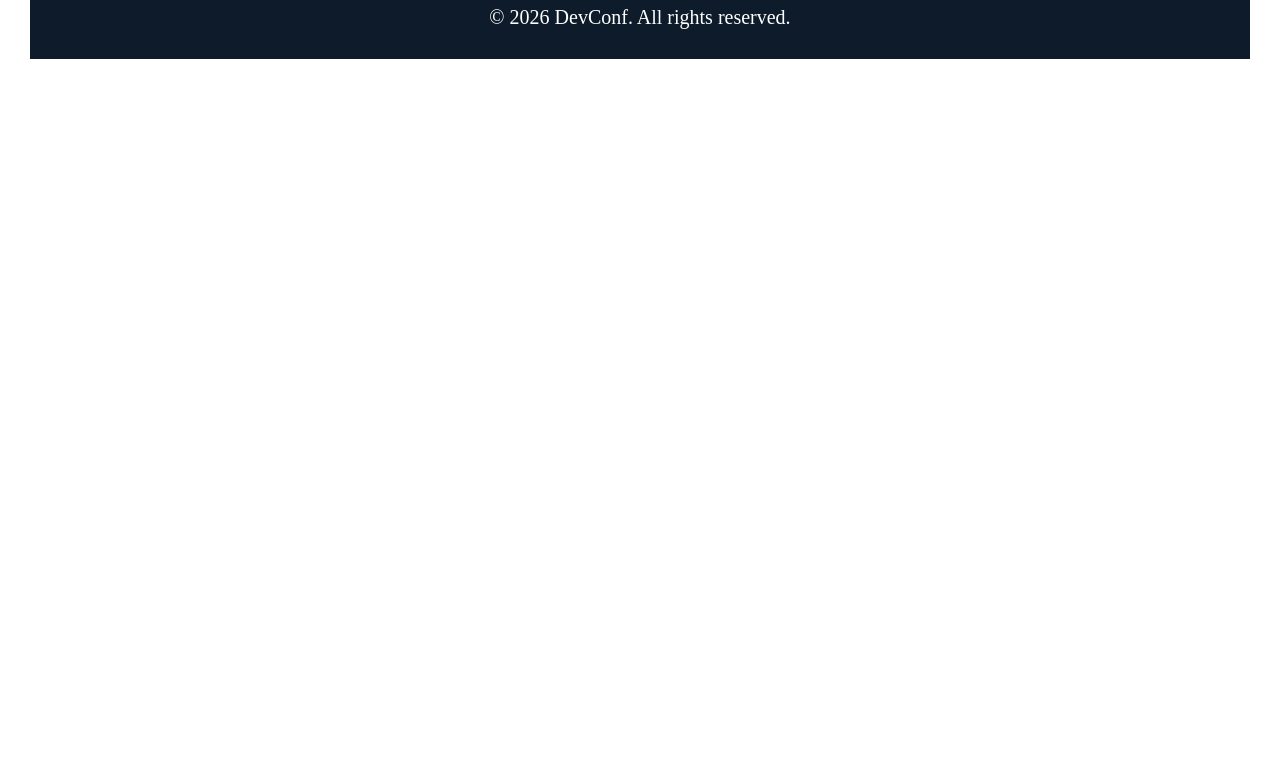
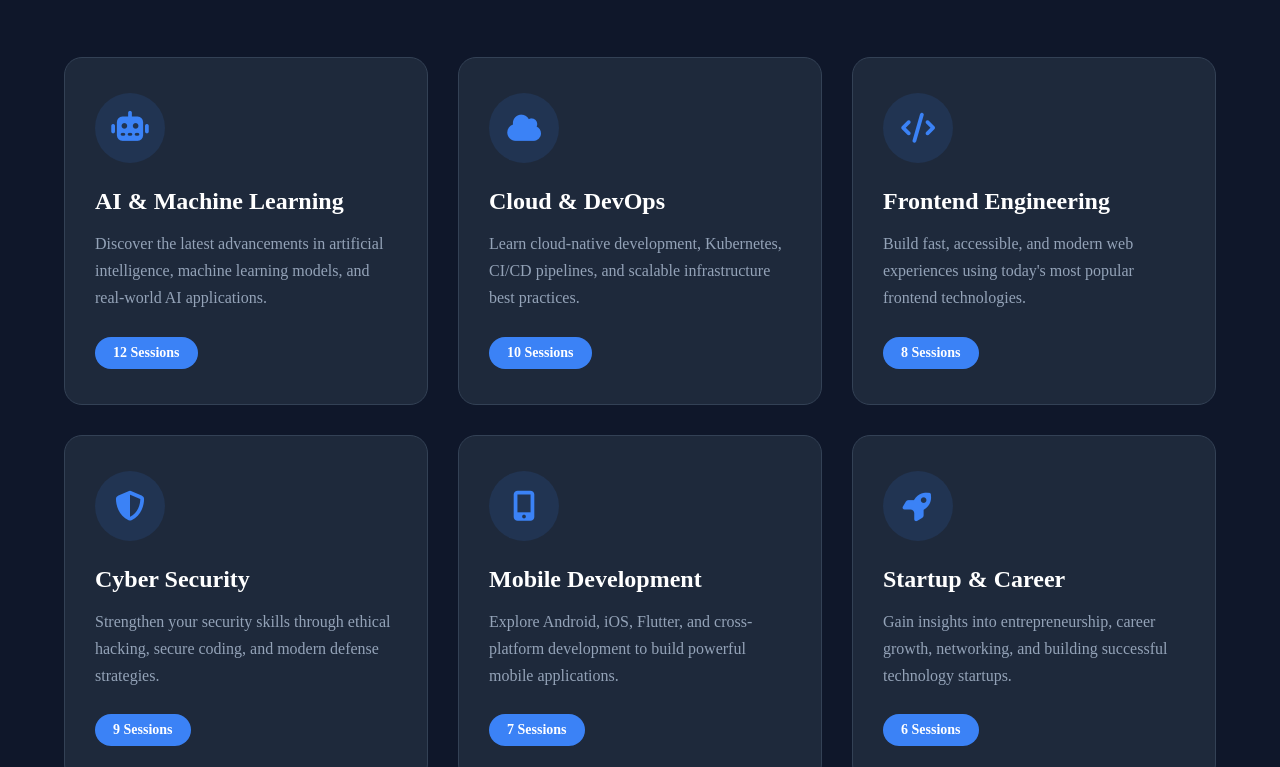
Before and after one commit to ahaduzzaman5503/B14-A01-DevConf-2026, a plain HTML site: page index.html in a window 1280 px wide. Shown: the part 2812-3579 px from the top of the page. Before the commit the page ends 2871 px from the top, so only its background shows below. Drawn offline with Linux system fonts and the light colour scheme.

Commit message:
PLACEHOLDER SECTION — AI CHALLENGE done

```diff
--- a/index.html
+++ b/index.html
@@ -160,10 +160,100 @@
       </div>
     </section>
 
+    <!-- PLACEHOLDER SECTION — AI CHALLENGE -->
+<section class="tracks">
+  <div class="container">
+    <div class="section_heading">
+      <h2>Explore Conference Tracks</h2>
+      <p>
+        Dive into cutting-edge technologies, hands-on workshops, and inspiring
+        sessions led by industry experts.
+      </p>
+    </div>
+
+    <div class="tracks_container">
+
+      <article class="track_card">
+        <div class="track_icon">
+          <i class="fa-solid fa-robot"></i>
+        </div>
+        <h3>AI & Machine Learning</h3>
+        <p>
+          Discover the latest advancements in artificial intelligence, machine
+          learning models, and real-world AI applications.
+        </p>
+        <span class="badge">12 Sessions</span>
+      </article>
+
+      <article class="track_card">
+        <div class="track_icon">
+          <i class="fa-solid fa-cloud"></i>
+        </div>
+        <h3>Cloud & DevOps</h3>
+        <p>
+          Learn cloud-native development, Kubernetes, CI/CD pipelines, and
+          scalable infrastructure best practices.
+        </p>
+        <span class="badge">10 Sessions</span>
+      </article>
+
+      <article class="track_card">
+        <div class="track_icon">
+          <i class="fa-solid fa-code"></i>
+        </div>
+        <h3>Frontend Engineering</h3>
+        <p>
+          Build fast, accessible, and modern web experiences using today's most
+          popular frontend technologies.
+        </p>
+        <span class="badge">8 Sessions</span>
+      </article>
+
+      <article class="track_card">
+        <div class="track_icon">
+          <i class="fa-solid fa-shield-halved"></i>
+        </div>
+        <h3>Cyber Security</h3>
+        <p>
+          Strengthen your security skills through ethical hacking, secure coding,
+          and modern defense strategies.
+        </p>
+        <span class="badge">9 Sessions</span>
+      </article>
+
+      <article class="track_card">
+        <div class="track_icon">
+          <i class="fa-solid fa-mobile-screen-button"></i>
+        </div>
+        <h3>Mobile Development</h3>
+        <p>
+          Explore Android, iOS, Flutter, and cross-platform development to build
+          powerful mobile applications.
+        </p>
+        <span class="badge">7 Sessions</span>
+      </article>
+
+      <article class="track_card">
+        <div class="track_icon">
+          <i class="fa-solid fa-rocket"></i>
+        </div>
+        <h3>Startup & Career</h3>
+        <p>
+          Gain insights into entrepreneurship, career growth, networking, and
+          building successful technology startups.
+        </p>
+        <span class="badge">6 Sessions</span>
+      </article>
+
+    </div>
+  </div>
+</section>
+
     <!-- Footer Section -->
 
-    <footer class="page_container footer_bg">
-      <div class="footer_section">
+    <footer class=" footer_bg">
+      <div class="page_container  ">
+              <div class="footer_section">
         <div class="footer_logo">
           <img src="./assets/logo.png" alt="Footer logo" />
         </div>
@@ -186,6 +276,7 @@
       <div class="copyright_sec">
         <div> &copy; 2026 DevConf. All rights reserved.</div>
       </div>
+      </div>
     </footer>
   </body>
 </html>
--- a/style.css
+++ b/style.css
@@ -219,7 +219,7 @@ button.regester_btn {
 
 /* Footer Section */
 .footer_bg {
-  background-color: #0d1b2a;
+  background-color: #1a5799;
 }
 
 .footer_logo {
@@ -260,3 +260,133 @@ button.regester_btn {
   font-size: 18px;
   gap: 20px;
 }
+
+/* PLACEHOLDER SECTION — AI CHALLENGE */
+
+/*==========================
+    Conference Tracks
+==========================*/
+
+.tracks {
+    padding: 100px 0;
+    background: #0f172a;
+}
+
+.container {
+    width: 90%;
+    max-width: 1200px;
+    margin: auto;
+}
+
+.section_heading {
+    text-align: center;
+    margin-bottom: 60px;
+}
+
+.section_heading h2 {
+    font-size: 42px;
+    color: #ffffff;
+    margin-bottom: 15px;
+}
+
+.section_heading p {
+    color: #94a3b8;
+    max-width: 650px;
+    margin: auto;
+    line-height: 1.7;
+}
+
+.tracks_container {
+    display: grid;
+    grid-template-columns: repeat(3, 1fr);
+    gap: 30px;
+}
+
+.track_card {
+    background: #1e293b;
+    border: 1px solid #334155;
+    border-radius: 18px;
+    padding: 35px 30px;
+    transition: all .35s ease;
+}
+
+.track_card:hover {
+    transform: translateY(-10px);
+    box-shadow: 0 20px 40px rgba(0,0,0,.35);
+    border-color: #3b82f6;
+}
+
+.track_icon {
+    width: 70px;
+    height: 70px;
+    border-radius: 50%;
+    background: rgba(59,130,246,.12);
+    display: flex;
+    justify-content: center;
+    align-items: center;
+    margin-bottom: 25px;
+    transition: .35s;
+}
+
+.track_card:hover .track_icon {
+    transform: scale(1.15);
+}
+
+.track_icon i {
+    font-size: 30px;
+    color: #3b82f6;
+}
+
+.track_card h3 {
+    color: #ffffff;
+    margin-bottom: 15px;
+    font-size: 24px;
+}
+
+.track_card p {
+    color: #94a3b8;
+    line-height: 1.7;
+    margin-bottom: 25px;
+}
+
+.badge {
+    display: inline-block;
+    background: #3b82f6;
+    color: #ffffff;
+    padding: 8px 18px;
+    border-radius: 30px;
+    font-size: 14px;
+    font-weight: 600;
+}
+
+/*==========================
+    Responsive
+==========================*/
+
+@media (max-width: 992px) {
+
+    .tracks_container {
+        grid-template-columns: repeat(2,1fr);
+    }
+
+}
+
+@media (max-width: 768px) {
+
+    .tracks {
+        padding: 70px 0;
+    }
+
+    .section_heading h2 {
+        font-size: 34px;
+    }
+
+    .tracks_container {
+        grid-template-columns: 1fr;
+    }
+
+    .track_card {
+        padding: 30px 25px;
+    }
+
+}
```
Also changed, not shown: 1 other file.
